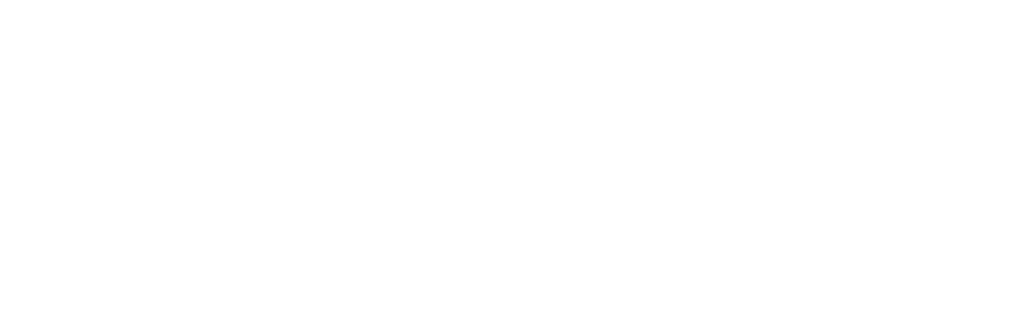
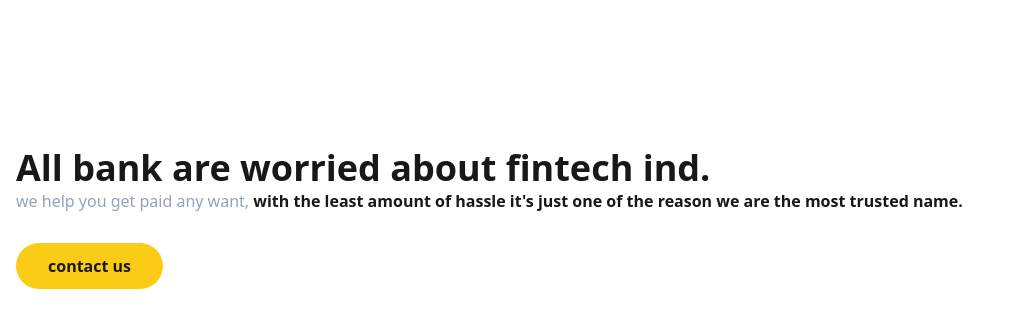
Before and after one commit to zikran69/latihantailwindcss, a website: page index.html in a window 1280 px wide. Shown: the whole page, without its empty margins (0-1009 px from the left). Drawn offline with Linux system fonts and the light colour scheme.

Commit message:
menambahkan design awal

```diff
--- a/index.html
+++ b/index.html
@@ -5,7 +5,24 @@
     <meta http-equiv="X-UA-Compatible" content="IE=edge">
     <meta name="viewport" content="width=device-width, initial-scale=1.0">
     <title>Document</title>
+    <link href="dist/output.css" rel="stylesheet">
 </head>
+<!-- bagian atas -->
+<section id="home" class="pt-36">
+<div class="container">
+    <div class="flex flex-wrap">
+        <div class="w-full self-center px-4">
+            <h1 class="text-base font-semibold text-dark font-bold text-4xl mt-1">All bank are worried about fintech ind.</h1>
+            <p class="font-medium text-slate-400 mb-10 leading-relaxed">we help you get paid  any want,<span class="text-dark font-semibold"> with the least amount of hassle it's just one of the reason we are the most trusted name.</span></p>
+
+            <a href="#" class="text-base font-semibold text-dark bg-primary py-3 px-8 rounded-full hover:shadow-lg hover:opacity-80 transition duration-300 ease-in-out">contact us</a>
+
+
+        </div>
+    </div>
+ </div>
+</section>
+<!-- bagian atas selesai -->
 <body>
 
 </body>
--- /dev/null
+++ b/src/input.css
@@ -0,0 +1,3 @@
+@tailwind base;
+@tailwind components;
+@tailwind utilities;
--- a/tailwind.config.js
+++ b/tailwind.config.js
@@ -1,8 +1,13 @@
 /** @type {import('tailwindcss').Config} */
 module.exports = {
-  content: [],
+  content: ["index.html"],
   theme: {
-    extend: {},
+    extend: {
+      colors: {
+        primary: '#facc15',
+        dark: '#18181b',
+      }
+    },
   },
   plugins: [],
 }
```
Also changed, not shown: dist/output.css (added).
